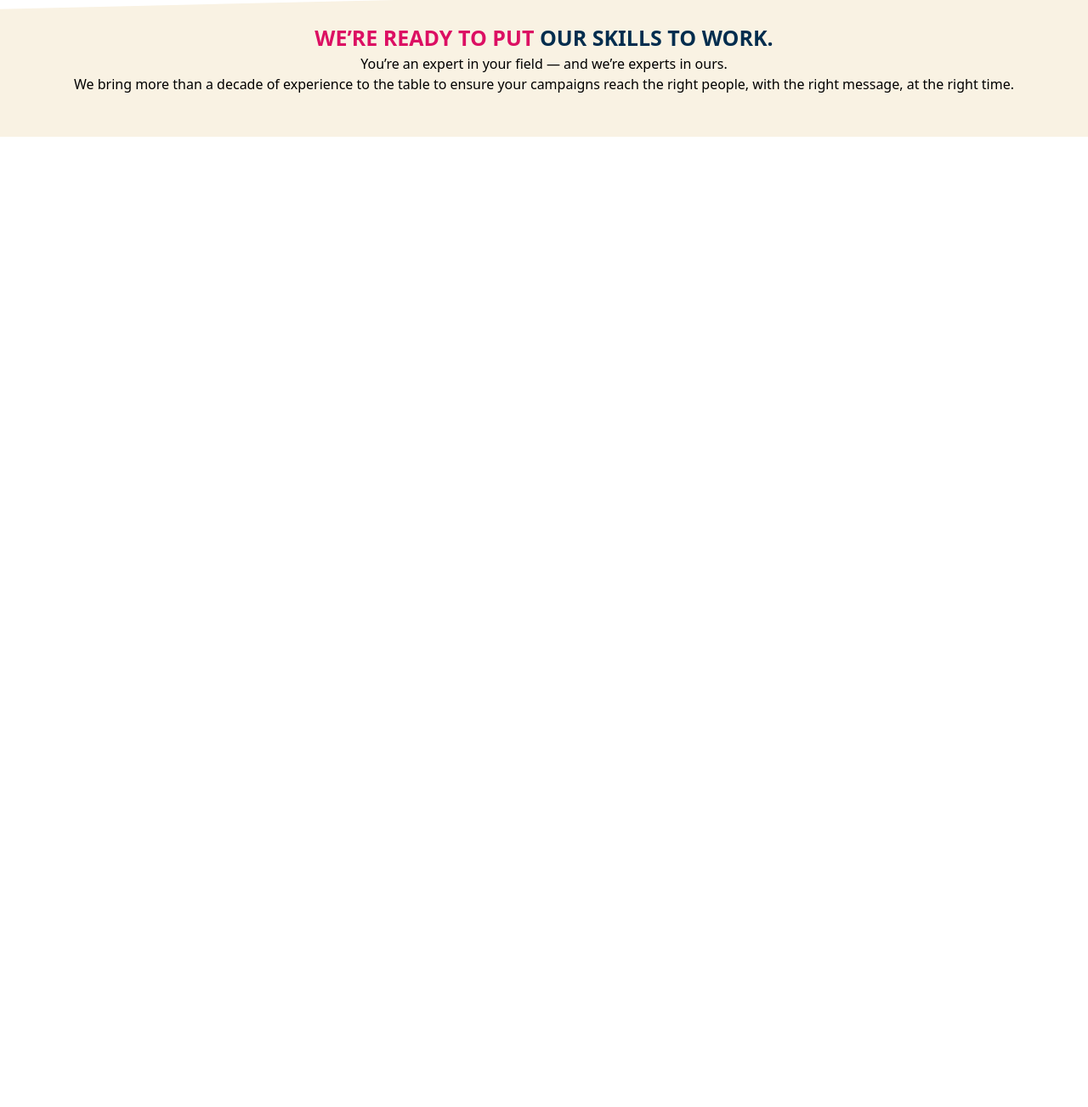
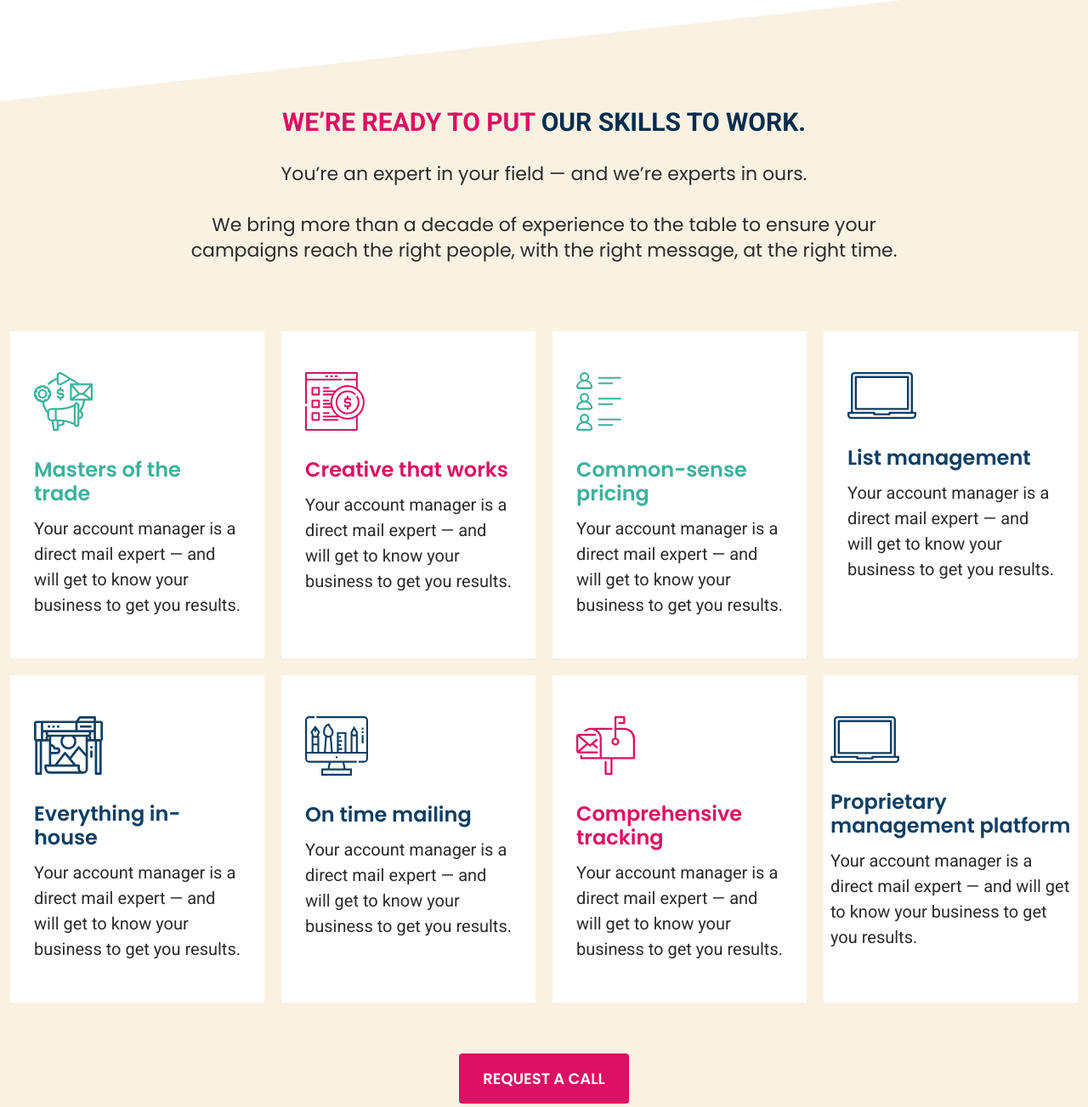
Before and after one commit to ahmed-bhatti/Dentol-site, a website built with Vite: page index.html in a window 1280 px wide. Shown: the part 2100-3403 px from the top of the page at 85% size. Before the commit the page ends 2261 px from the top, so only its background shows below. Built offline with nearby package versions, Linux system fonts and the light colour scheme.

```diff
--- a/index.html
+++ b/index.html
@@ -194,15 +194,81 @@
     </div>
   </section>
 
-  <section class="bg-[#F9F2E3] py-[50px]" style="clip-path: polygon(0 19%, 100% 3%, 100% 100%, 0% 100%)  ;">
-    <div class="flex flex-col items-center justify-center">
-      <h3 class="text-[#dc0f63] text-[25px] font-bold">WE’RE READY TO PUT <span class="text-[#022D4E]">OUR SKILLS TO
-          WORK.</span>
-      </h3>
-      <p>You’re an expert in your field — and we’re experts in ours.      </p>
-      <p class="widt">We bring more than a decade of experience to the table to ensure your
-        campaigns reach the right people, with the right message, at the right time.</p>
+  <section class="bg-[#F9F2E3] py-[100px] " style="clip-path: polygon(0 10%, 100% 0, 100% 100%, 0% 100%);  ">
+    <div class="max-w-[1310px] mx-auto p-3">
+      <div class="flex flex-col items-center justify-center pt-10">
+        <h3 class="text-[#dc0f63] text-[30px] font-[roboto] font-bold leading-8">WE’RE READY TO PUT <span class="text-[#022D4E]">OUR SKILLS TO
+            WORK.</span>
+        </h3>
+        <p class="text-[22px] font-[poppins] font-light text-[#2b2b2b] text-center leading-[10px] pt-10 max-w-[760px] mx-auto">You’re an expert in your field — and we’re experts in ours.      </p>
+        <p class="text-[22px] font-[poppins] font-light text-[#2b2b2b] text-center leading-[30px] pt-10 max-w-[850px] mx-auto">We bring more than a decade of experience to the table to ensure your
+          campaigns reach the right people, with the right message, at the right time.</p>
 
+      </div>
+      <div class="grid grid-cols-1 md:grid-cols-2 lg:grid-cols-4 gap-5 pt-20">
+           <div class="card bg-white p-7">
+            <img src="./images/Masters-of-the-trade.svg" class="py-5" alt="">
+            <h2 class="text-[24px] text-[#3CB29C] font-[poppins] font-semibold leading-[28px] py-3">Masters of the trade</h2>
+            <p class="text-[20px] font-light text-[#2b2b2b] font-[roboto] pb-5">Your account manager is a direct mail expert — and will get to know your business to get you results.</p>
+           </div>
+           <div class="card bg-white p-7">
+            <img src="./images/No-nonsense-pricing.svg" class="py-5" alt="">
+            <h2 class="text-[24px] text-[#DC0F63] font-[poppins] font-semibold leading-[28px] py-3">Creative that works            </h2>
+            <p class="text-[20px] font-light text-[#2b2b2b] font-[roboto] pb-5">Your account manager is a direct mail expert — and will get to know your business to get you results.</p>
+           </div>
+           <div class="card bg-white p-7">
+            <img src="./images/List-management.svg" class="py-5" alt="">
+            <h2 class="text-[24px] text-[#3CB29C] font-[poppins] font-semibold leading-[28px] py-3">Common-sense pricing            </h2>
+            <p class="text-[20px] font-light text-[#2b2b2b] font-[roboto] pb-5">Your account manager is a direct mail expert — and will get to know your business to get you results.</p>
+           </div>
+           <div class="card bg-white p-7">
+            <img src="./images/Proprietary-platform.svg" class="py-5" alt="">
+            <h2 class="text-[24px] text-[#0E3E64] font-[poppins] font-semibold leading-[28px] py-3">List management            </h2>
+            <p class="text-[20px] font-light text-[#2b2b2b] font-[roboto] pb-5">Your account manager is a direct mail expert — and will get to know your business to get you results.</p>
+           </div>
+           <div class="card bg-white p-7">
+            <img src="./images/Soup-to-nuts-in-house.svg" class="py-5" alt="">
+            <h2 class="text-[24px] text-[#0E3E64] font-[poppins] font-semibold leading-[28px] py-3">Everything in-house            </h2>
+            <p class="text-[20px] font-light text-[#2b2b2b] font-[roboto] pb-5">Your account manager is a direct mail expert — and will get to know your business to get you results.</p>
+           </div>
+           <div class="card bg-white p-7">
+            <img src="./images/Standout-creative.svg" class="py-5" alt="">
+            <h2 class="text-[24px] text-[#0E3E64] font-[poppins] font-semibold leading-[28px] py-3">On time mailing            </h2>
+            <p class="text-[20px] font-light text-[#2b2b2b] font-[roboto] pb-5">Your account manager is a direct mail expert — and will get to know your business to get you results.</p>
+           </div>
+           <div class="card bg-white p-7">
+            <img src="./images/On-time-every-time.svg" class="py-5" alt="">
+            <h2 class="text-[24px] text-[#DC0F63] font-[poppins] font-semibold leading-[28px] py-3">Comprehensive tracking            </h2>
+            <p class="text-[20px] font-light text-[#2b2b2b] font-[roboto] pb-5">Your account manager is a direct mail expert — and will get to know your business to get you results.</p>
+           </div>
+           <div class="card bg-white px-2 py-7">
+            <img src="./images/Proprietary-platform.svg" class="py-5" alt="">
+            <h2 class="text-[24px] text-[#0E3E64] font-[poppins] font-semibold leading-[28px] py-3">Proprietary management platform            </h2>
+            <p class="text-[20px] font-light text-[#2b2b2b] font-[roboto] pb-5">Your account manager is a direct mail expert — and will get to know your business to get you results.</p>
+           </div>
+
+      </div>
+      <div class="flex items-center justify-center mt-10">
+        <button
+        class="bg-[#DC0F63] text-white font-[Poppins] text-[18px] font-semibold duration-500 px-7 py-4 mt-5 hover:bg-[#DC0F63] rounded ">
+        REQUEST A CALL
+      </button>
+      </div>
+    </div>
+
+  </section>
+
+  <section class="bg-[#0e3e64] mt-[-50px] py-[100px]" style="clip-path: polygon(0 10%, 100% 0, 100% 100%, 0% 100%);  ">
+    <div class="max-w-[1310px] mx-auto p-3">
+        <div class="flex flex-col lg:flex-row ">
+         <div>
+          <h3 class="text-white text-[70px] font-normal leading-[80px] font-[roboto] max-w-[450px]">
+            Your account
+            manager is</h3>
+            <h3 class="text-[#DC0F63] text-[70px] font-black leading-[80px] font-[roboto] max-w-[400px]">
+              at your side.</h3>
+         </div>
+        </div>
     </div>
   </section>
 
```
Also changed, not shown: images/Call-tracking.svg (added), images/List-management.svg (added), images/Masters-of-the-trade.svg (added), images/No-nonsense-pricing.svg (added), images/On-time-every-time.svg (added), images/Proprietary-platform.svg (added), images/Soup-to-nuts-in-house.svg (added), images/Standout-creative.svg (added), images/Your-account-manager-is-at-your-side-img-2.png (added), images/we-stay-bg-img.jpg (added).
